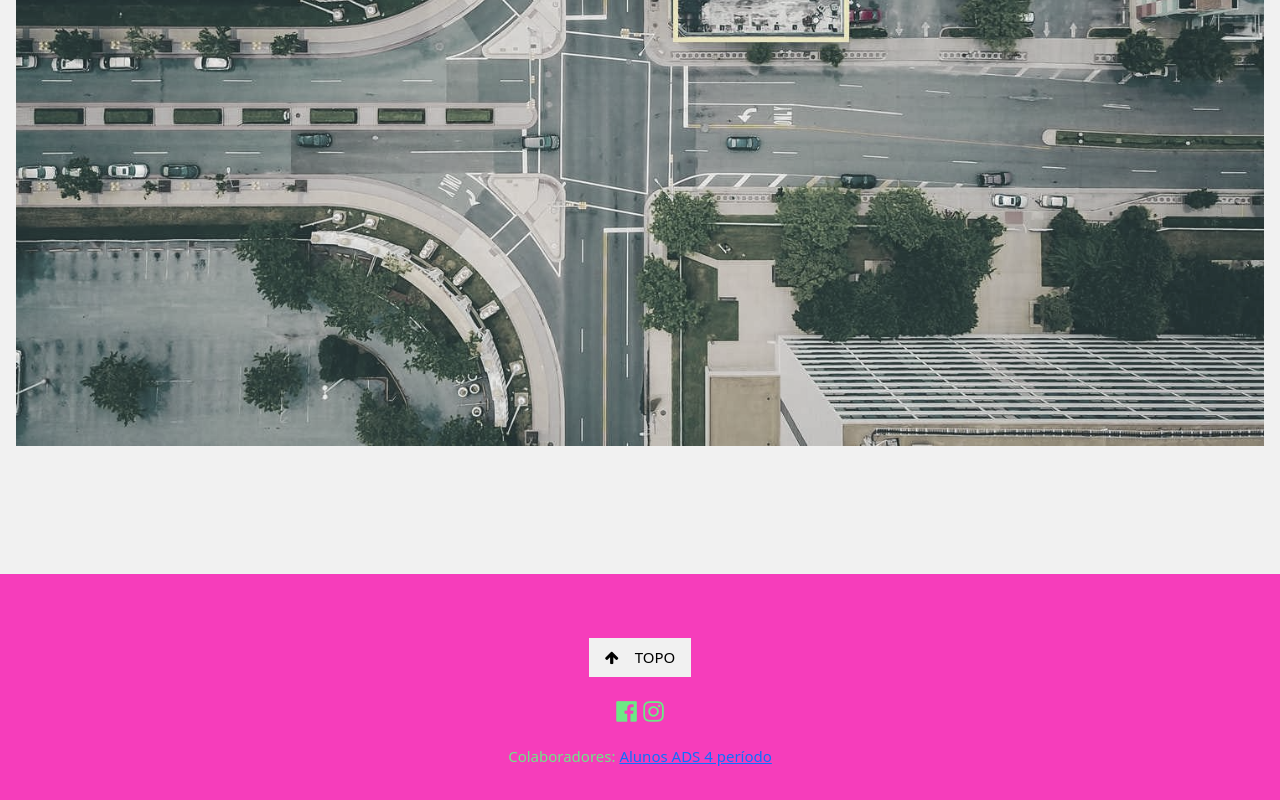
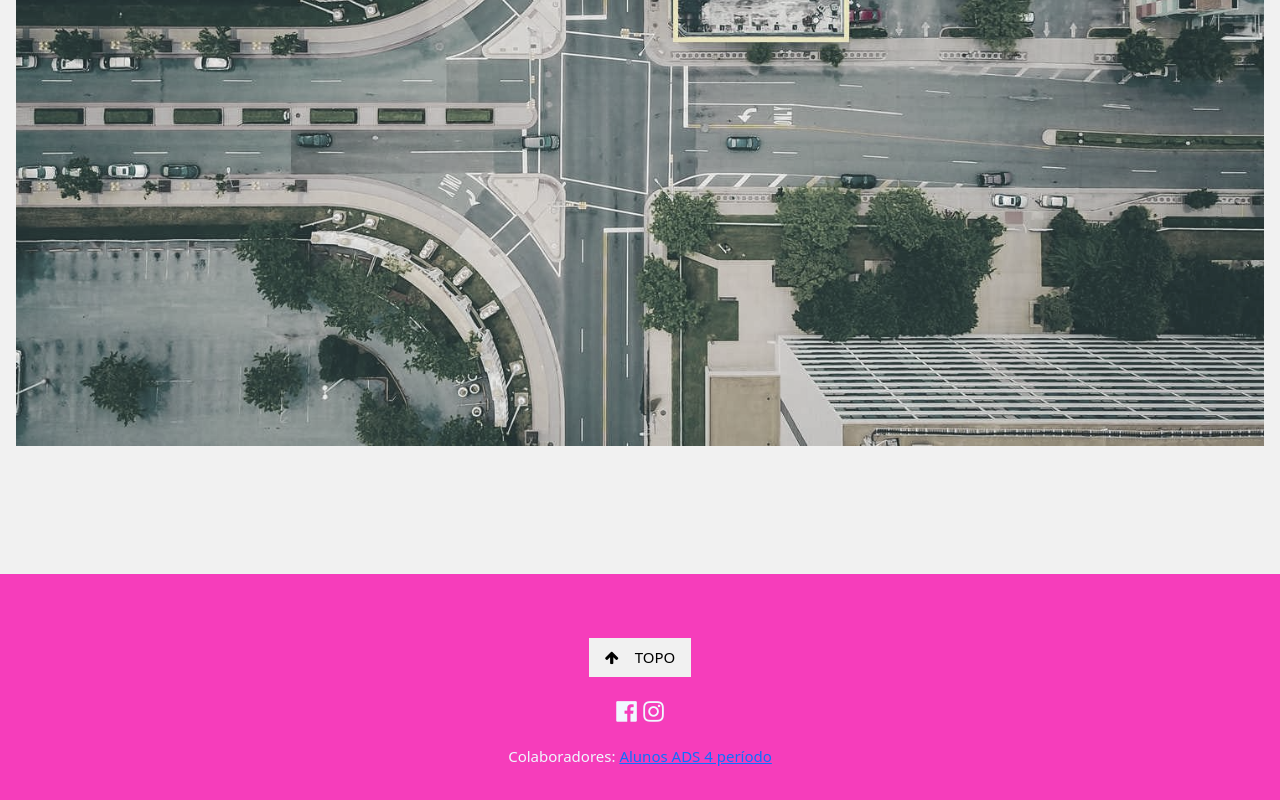
Before and after one commit to JonasPaulino/LFCC, a plain HTML site: page index.html in a window 1280 px wide. Shown: the part 6573-7373 px from the top of the page. Drawn offline with nearby package versions, Linux system fonts and the light colour scheme.

Commit message:
Update style.css

```diff
--- a/assets/css/style.css
+++ b/assets/css/style.css
@@ -20,7 +20,7 @@ body, html {
 /*Rodapé da página*/
 #foot {
   background-color: rgb(246, 61, 187);
-  color: rgb(109, 232, 133);
+  color: aliceblue;
 }
 
 /* Carrossel (Por enquanto presente só em relatos)*/
```
